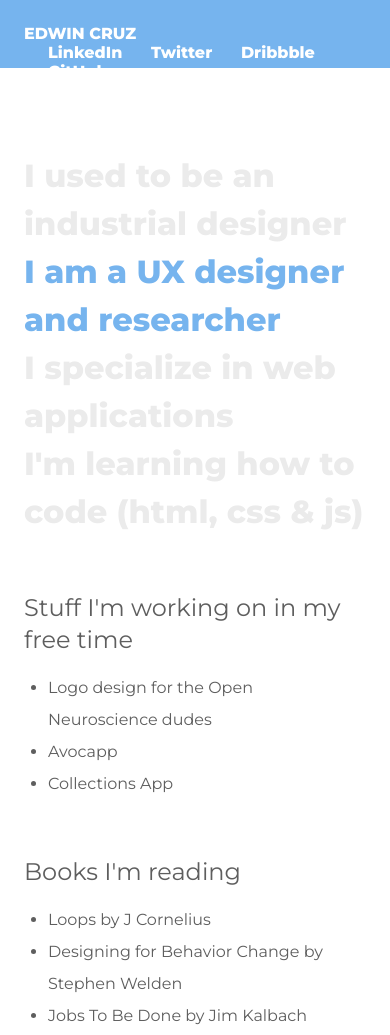
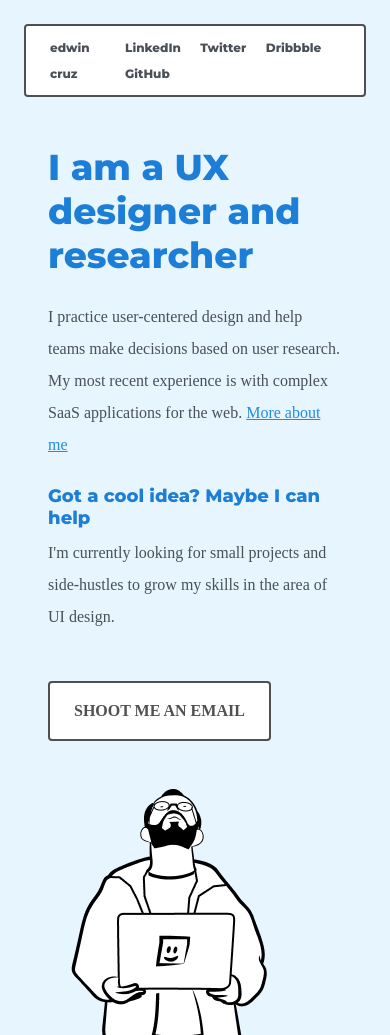
Before and after one commit to GrandeCappuccino/edwin-cruz-dot-com, a plain HTML site: page index.html in a window 390 px wide. Shown: the top 1035 px of the page. Drawn offline with Linux system fonts and the light colour scheme.

Commit message:
responsive layout and illustrations added

```diff
--- a/css/styles.css
+++ b/css/styles.css
@@ -3,29 +3,88 @@
                         padding: 0;
                         box-sizing: border-box;
                     }
-body{
-    font-family: 'Montserrat', sans-serif;
-    color: rgb(94, 94, 94);
 
+                    body {
+                        font-family: Work Sans;
+                        font-style: normal;
+                        font-weight: normal;
+                        font-size: 16px;
+                        line-height: 160.3%;
+                        /* or 26px */
+                        color: #495057;
+                        background: #e7f5ff;
+                    }
+
+                    h1,
+                    h2 {
+                        color: #495057;
+                        color: #1c7ed6;
+                    }
+
+                    h1 {
+                        font-family: Montserrat;
+                        font-style: normal;
+                        font-weight: bold;
+                        font-size: 36px;
+                        line-height: 44px;
+                        margin-bottom: 24px;
                     }
 
                     h2 {
+                        font-family: Montserrat;
+                        font-style: normal;
+                        font-weight: bold;
+                        font-size: 18px;
+                        line-height: 22px;
+                        /* identical to box height */
+                        margin-bottom: 8px;
+                    }
 
-    font-weight: 400;
-    margin-bottom: 16px;
+                    p {
+                        margin-bottom: 24px;
+                    }
+
+                    nav {
+                        display: flex;
+                        justify-content: space-between;
+                        align-items: center;
+                        border: 2px solid #505050;
+                        background-color: white;
+                        box-sizing: border-box;
+                        border-radius: 4px;
+                        font-family: 'Montserrat';
+                        height: 73px;
+                        padding: 24px;
+                        font-weight: 900;
+                        margin-top: 24px;
+                        margin-left: 24px;
+                        margin-right: 24px;
+                        margin-bottom: 48px;
+                    }
+
+                    footer {
+                        text-align: center;
+                        margin-bottom: 24px;
+                    }
+
+                    a {
+                        color: #228be6;
                     }
 
                     .container {
-    max-width: 800px;
+                        max-width: 920px;
                         margin: 0px auto;
                         padding: 0px 24px;
-    margin-bottom: 56px;
-    line-height: 32px;;
+                        margin-bottom: 24px;
+                        line-height: 32px;
+                    }
 
+                    .col-5 {
+                        max-width: 372px;
                     }
 
                     .hero h1:hover {
-    color:  #76B4EE;
+                        color: #76B4EE;
                     }
 
                     .container li {
@@ -36,31 +95,81 @@ h2 {
                         color: #76B4EE;
                     }
 
-nav {
-    background-color: #76B4EE ;
-    color: white;
-    height: 68px;
-    padding: 24px;
-    font-weight: 900;
-    margin-bottom: 84px;
-}
-
                     .hero {
                         line-height: 48px;
                         color: #EBEBEB;
                     }
 
                     .brand {
-    float: left;
-
-}
-
-.social {
-    float: right;
+                        font-family: Montserrat;
+                        font-style: normal;
+                        font-weight: bold;
+                        font-size: 24px;
+                        text-transform: lowercase;
+                        font-feature-settings: 'cpsp' on;
+                        color: #495057;
                     }
 
                     .social li {
                         display: inline;
                         margin: 0;
-    margin-left: 24px;
+                        margin-left: 16px;
+                        color: #495057;
                     }
+
+                    a.btn {
+                        background: #FFFFFF;
+                        border: 2px solid #505050;
+                        box-sizing: border-box;
+                        border-radius: 4px;
+                        font-family: Work Sans;
+                        font-style: normal;
+                        font-weight: bold;
+                        font-size: 16px;
+                        line-height: 150.8%;
+                        /* identical to box height, or 18px */
+                        text-transform: uppercase;
+                        padding: 16px 24px;
+                        display: inline-block;
+                        text-decoration: none;
+                        color: #505050;
+                        margin-top: 24px;
+                    }
+
+                    .main {
+                        display: flex;
+                        justify-content: space-between;
+                        align-items: center;
+                    }
+
+                    .img-placeholder {
+                        width: 60%;
+                    }
+
+                    #edwin-sits {
+                        width: 100%
+                    }
+
+                    #edwin-stands {
+                        display: none;
+                    }
+
+                    @media only screen and (max-width: 500px) {
+                        #edwin-sits {
+                            display: none;
+                        }
+                        .img-placeholder {
+                            display: none;
+                        }
+                        .brand,
+                        .social {
+                            font-size: 12px;
+                        }
+                        footer {
+                            padding: 24px;
+                        }
+                        #edwin-stands {
+                            display: flex;
+                            justify-content: center;
+                        }
+                    }
--- a/index.html
+++ b/index.html
@@ -1,5 +1,6 @@
 <!DOCTYPE html>
 <html lang="en">
+
 <head>
     <link rel="stylesheet" href="css/styles.css">
     <link href="https://fonts.googleapis.com/css2?family=Montserrat:wght@400;800&display=swap" rel="stylesheet">
@@ -7,9 +8,10 @@
     <meta name="viewport" content="width=device-width, initial-scale=1.0">
     <title>Edwin Cruz | UX Designer </title>
 </head>
+
 <body>
     <nav>
-        <div class="brand">EDWIN CRUZ</div>
+        <div class="brand">edwin cruz</div>
         <div class="social">
             <ul>
                 <li>LinkedIn</li>
@@ -19,36 +21,29 @@
             </ul>
         </div>
     </nav>
-    <div class="container hero">
-        <h1>I used to be an industrial designer</h1>
-        <h1 class="accent">I am a UX designer and researcher</h1>
-        <h1>I specialize in web applications</h1>
-        <h1>I'm learning how to code (html, css & js)</h1>
+    <div class="container main">
+        <div class="container">
+            <div class="row col-5">
+                <h1>I am a UX designer and researcher</h1>
+                <p>I practice user-centered design and help teams make decisions based on user research. My most recent experience is with complex SaaS applications for the web. <a href="#">More about me</a> </p>
+            </div>
+            <div class="row col-5">
+                <h2>Got a cool idea? Maybe I can help</h2>
+                <p>I'm currently looking for small projects and side-hustles to grow my skills in the area of UI design.</p>
+                <a href="#" class="btn">Shoot me an email</a>
+            </div>
+        </div>
+        <div class="container img-placeholder">
+            <img id="edwin-sits" src="img/edwin-sits.png" alt="">
+        </div>
     </div>
-    <div class="container">
-        <h2>Stuff I'm working on in my free time</h2>
-        <ul>
-            <li>Logo design for the Open Neuroscience dudes</li>
-            <li>Avocapp</li>
-            <li>Collections App</li>
-        </ul>
+    <div id="edwin-stands" class="container">
+        <img src="img/edwin-stands.png" alt="">
+
     </div>
-    <div class="container">
-        <h2>Books I'm reading</h2>
-        <ul>
-            <li>Loops by J Cornelius</li>
-            <li>Designing for Behavior Change by Stephen Welden</li>
-            <li>Jobs To Be Done by Jim Kalbach</li>
-        </ul>
-    </div>
-    <div class="container">
-        <h2>Games I'm playing</h2>
-        <ul>
-            <li>Mario Kart 8 Deluxe</li>
-            <li>Mario Odyssey</li>
-            <li>Doom 2016</li>
-            <li>Uncharted 4</li>
-        </ul>
-    </div>
+    <footer>
+        <p>built during the 2020 pandemic by yours truly - check out <a href="#"> the code on Github </a></p>
+    </footer>
 </body>
+
 </html>
```
Also changed, not shown: img/edwin-sits.png (added), img/edwin-stands.png (added), 1 other file. Lines whose indentation alone changed are shown as unchanged.
